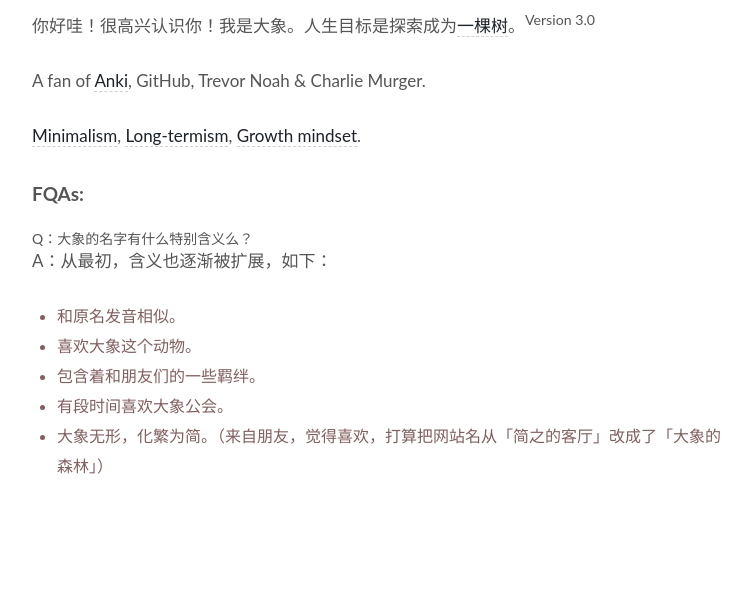
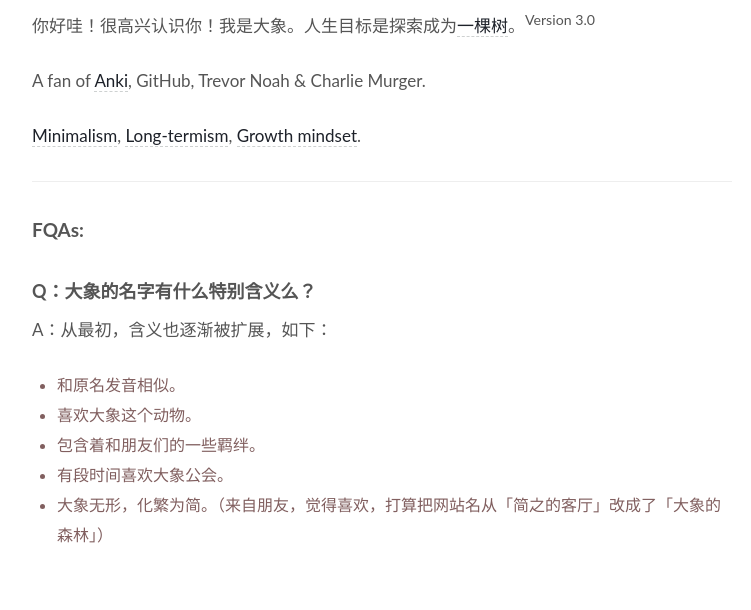
Before and after one commit to WillWang-X/willwang-x.github.io, a Jekyll site: the page built from about.md, in a window 1280 px wide. Shown: the part 500-1110 px from the top of the page, without its empty margins (258-1009 px from the left). Built offline with Jekyll 4.4.1, drawn with Linux system fonts in a browser that asks for light colours; before the commit the page ends 1041 px from its top, so only the background shows below that.

Commit message:
Update style

```diff
--- a/about.md
+++ b/about.md
@@ -13,10 +13,11 @@ A fan of [Anki](https://github.com/willwang-x/tools/blob/main/tools/anki/anki.md
 
 [Minimalism](https://github.com/willwang-x/all-about-will/blob/master/define/minimalism.md), [Long-termism](https://github.com/willwang-x/workflow), [Growth mindset](https://willwang.cc/2018/10/tenet).
 
+---
 
 ## FQAs:
 
-#### Q：大象的名字有什么特别含义么？
+### Q：大象的名字有什么特别含义么？
 
 A：从最初，含义也逐渐被扩展，如下：
 
```
